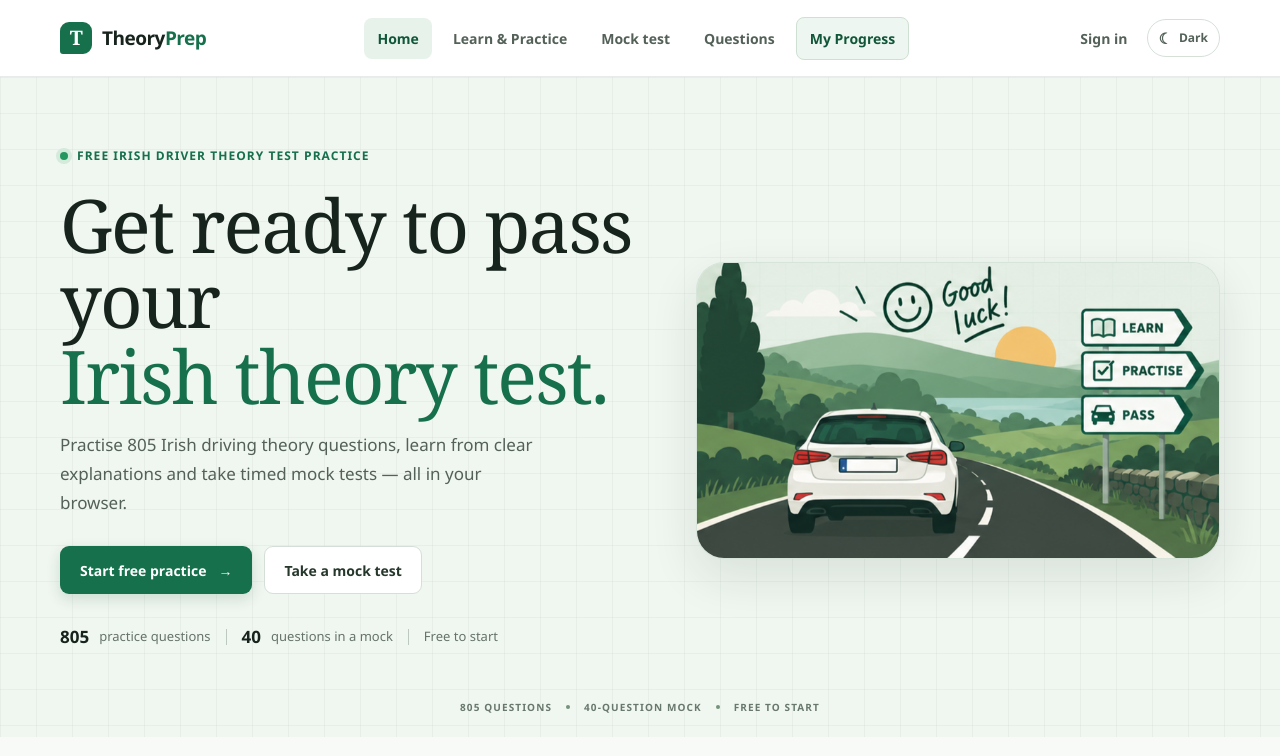
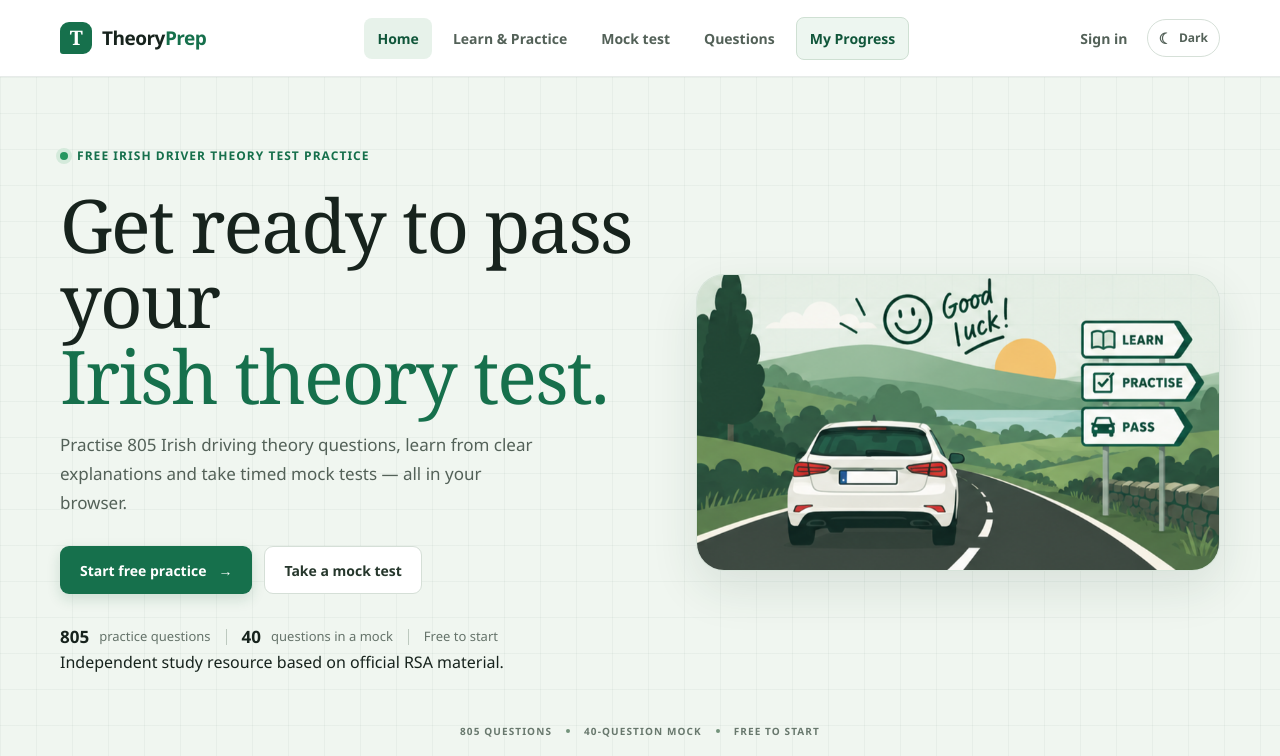
Before and after one commit to cullenry/theory-tester, a Next.js app: page / in a window 1280 px wide. Shown: the top 756 px of the page. Built offline with nearby package versions, Linux system fonts and the light colour scheme; no server answers.

Commit message:
Add clear independent resource trust line

```diff
--- a/src/app/page.tsx
+++ b/src/app/page.tsx
@@ -25,7 +25,7 @@ export default function Home() {
               <Link className="button button-primary" href="/practice">Start free practice <span aria-hidden="true">→</span></Link>
               <Link className="button button-secondary" href="/mock-test">Take a mock test</Link>
             </div>
-            <div className="hero-proof"><strong>{questions.length}</strong><span>practice questions</span><span className="proof-separator" /><strong>40</strong><span>questions in a mock</span><span className="proof-separator" /><span>Free to start</span></div>
+            <div className="hero-proof"><strong>{questions.length}</strong><span>practice questions</span><span className="proof-separator" /><strong>40</strong><span>questions in a mock</span><span className="proof-separator" /><span>Free to start</span></div><p className="hero-trust">Independent study resource based on official RSA material.</p>
           </div>
           <div className="hero-art">
             <Image
```
